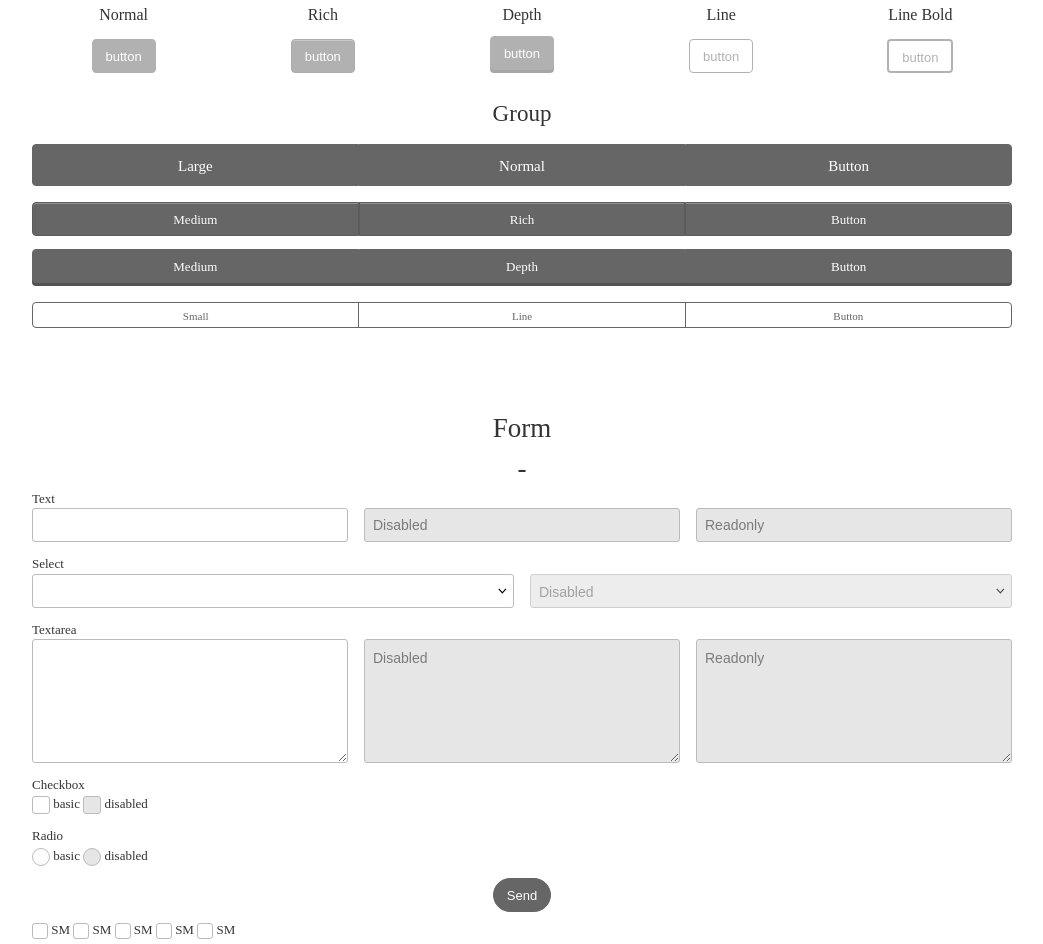
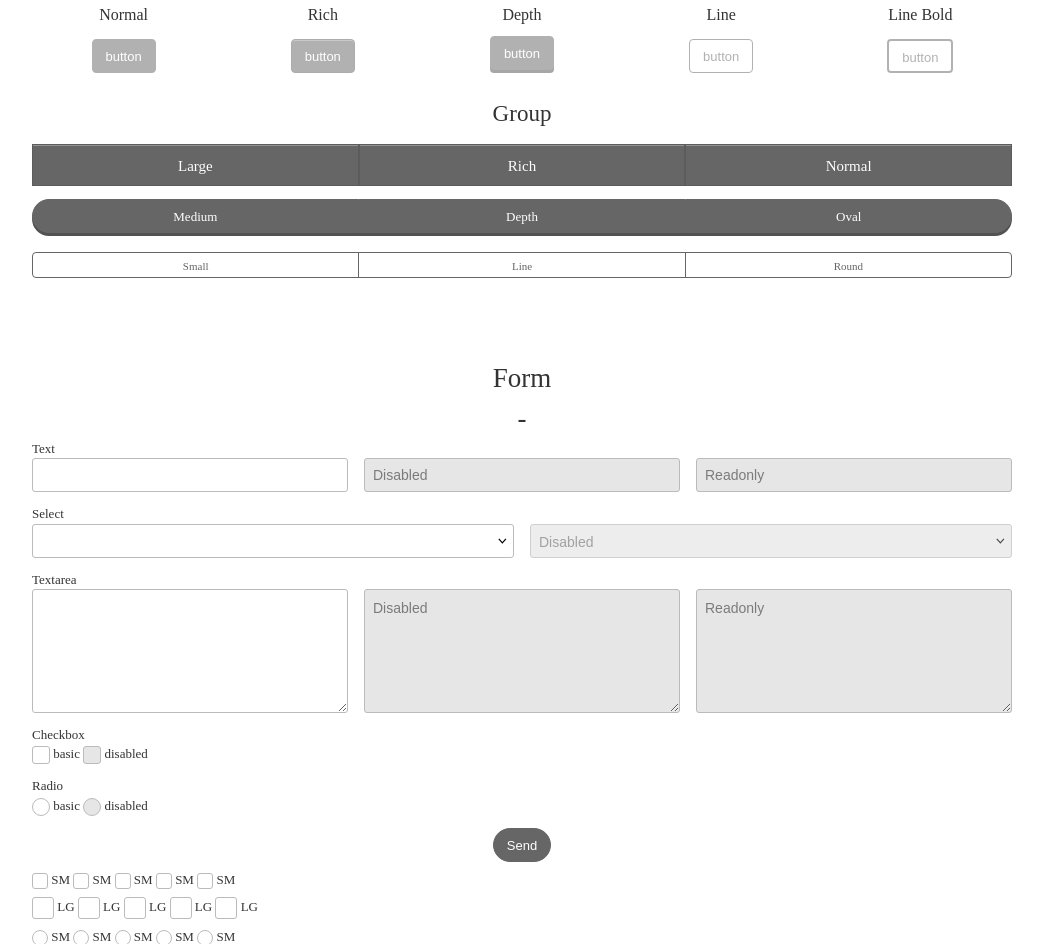
Before and after one commit to webgoto/stre, a plain HTML site: page index.html in a window 1280 px wide. Shown: the part 5463-6407 px from the top of the page, without its empty margins (118-1161 px from the left). Drawn offline with nearby package versions, Linux system fonts and the light colour scheme.

Commit message:
st.cssを0.6.1にアップデート

```diff
--- a/index.html
+++ b/index.html
@@ -713,33 +713,25 @@ body {
 
 		<div class="re_col_sm_12 re_mb_3">
 			<div class="st_btn_group">
-				<a class="st_btn_1 st_btn_lg" href="#">Large</a>
-				<a class="st_btn_1 st_btn_lg" href="#">Normal</a>
-				<a class="st_btn_1 st_btn_lg" href="#">Button</a>
+				<a class="st_btn_1 st_btn_lg st_btn_rich" href="#">Large</a>
+				<a class="st_btn_1 st_btn_lg st_btn_rich" href="#">Rich</a>
+				<a class="st_btn_1 st_btn_lg st_btn_rich" href="#">Normal</a>
 			</div>
 		</div>
 
 		<div class="re_col_sm_12 re_mb_3">
 			<div class="st_btn_group">
-				<a class="st_btn_1 st_btn_rich" href="#">Medium</a>
-				<a class="st_btn_1 st_btn_rich" href="#">Rich</a>
-				<a class="st_btn_1 st_btn_rich" href="#">Button</a>
+				<a class="st_btn_1 st_btn_depth st_btn_oval" href="#">Medium</a>
+				<a class="st_btn_1 st_btn_depth st_btn_oval" href="#">Depth</a>
+				<a class="st_btn_1 st_btn_depth st_btn_oval" href="#">Oval</a>
 			</div>
 		</div>
 
 		<div class="re_col_sm_12 re_mb_3">
 			<div class="st_btn_group">
-				<a class="st_btn_1 st_btn_depth" href="#">Medium</a>
-				<a class="st_btn_1 st_btn_depth" href="#">Depth</a>
-				<a class="st_btn_1 st_btn_depth" href="#">Button</a>
-			</div>
-		</div>
-
-		<div class="re_col_sm_12 re_mb_3">
-			<div class="st_btn_group">
-				<a class="st_btn_1 st_btn_sm st_btn_line" href="#">Small</a>
-				<a class="st_btn_1 st_btn_sm st_btn_line" href="#">Line</a>
-				<a class="st_btn_1 st_btn_sm st_btn_line" href="#">Button</a>
+				<a class="st_btn_1 st_btn_sm st_btn_line st_btn_round" href="#">Small</a>
+				<a class="st_btn_1 st_btn_sm st_btn_line st_btn_round" href="#">Line</a>
+				<a class="st_btn_1 st_btn_sm st_btn_line st_btn_round" href="#">Round</a>
 			</div>
 		</div>
 
```
Also changed, not shown: dist/st.scss (+4 -3 lines), dist/st.css, 1 other file.
